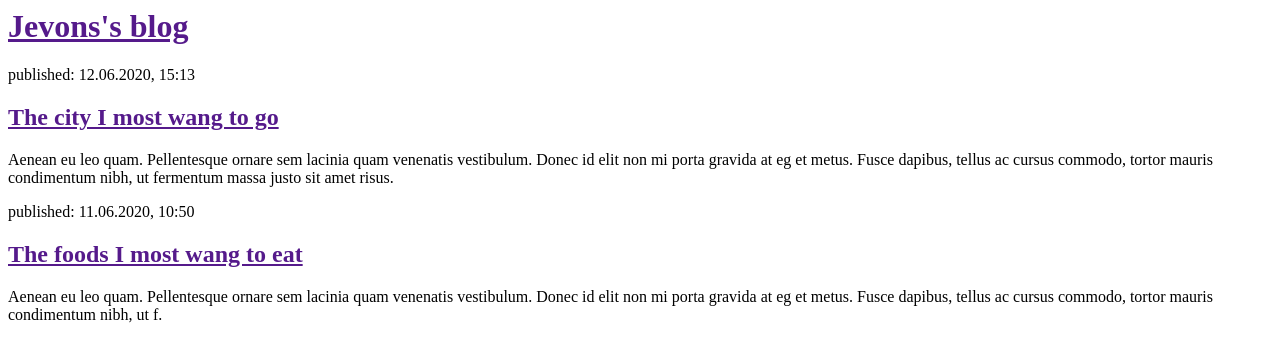
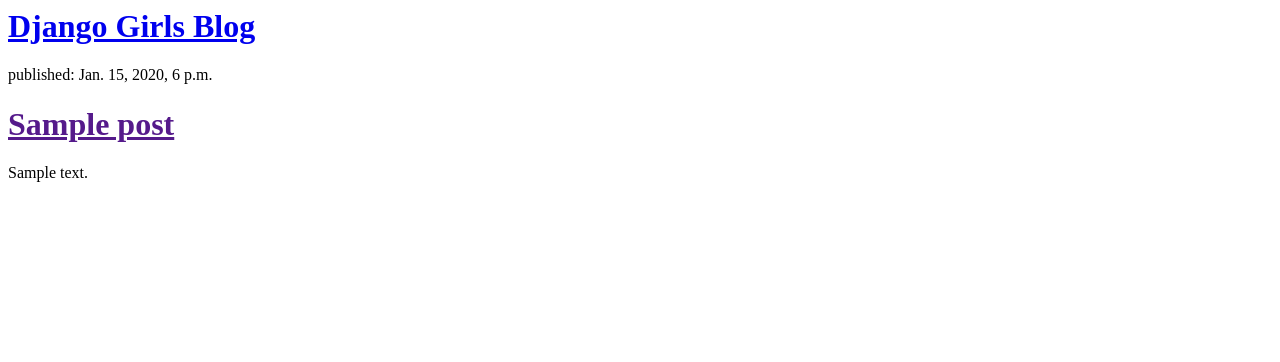
Before and after one commit to Jevons-Leee/my-first-blog, a Django app: page / in a window 1280 px wide. Shown: the top 362 px of the page. Run offline with Django 3.2, Linux system fonts and the light colour scheme; tables that the repository leaves empty hold one stand-in row (values such as "Sample post").

Commit message:
Modified templates to display posts from database

```diff
--- a/blog/templates/blog/post_list.html
+++ b/blog/templates/blog/post_list.html
@@ -2,23 +2,17 @@
     <head>
         <title>Jevons's blog</title>
     </head>
-    <body>
-        <div>
-            <h1><a href="">Jevons's blog</a></h1>
-        </div>
+		<body>
+			<div>
+				<h1><a href="/">Django Girls Blog</a></h1>
+			</div>
 
-		 <div>
-            published: 12.06.2020, 15:13</p>
-			<h2><a href="">The city I most wang to go</a></h2>
-			<p>Aenean eu leo quam. Pellentesque ornare sem lacinia quam venenatis vestibulum. Donec id elit non mi porta gravida at eg
-			et metus. Fusce dapibus, tellus ac cursus commodo, tortor mauris condimentum nibh, ut fermentum massa justo sit amet risus.</p>
-		<div>
-
-		<div>
-			published: 11.06.2020, 10:50</p>
-			<h2><a href="">The foods I most wang to eat</a></h2>
-			<p>Aenean eu leo quam. Pellentesque ornare sem lacinia quam venenatis vestibulum. Donec id elit non mi porta gravida at eg
-			et metus. Fusce dapibus, tellus ac cursus commodo, tortor mauris condimentum nibh, ut f.</p>
-		<div>
-	</body>
+			{% for post in posts %}
+			<div>
+				<p>published: {{ post.published_date }}</p>
+				<h1><a href="">{{ post.title }}</a></h1>
+				<p>{{ post.text|linebreaksbr }}</p>
+			</div>
+		{% endfor %}
+		</body>
 </html>
--- a/blog/views.py
+++ b/blog/views.py
@@ -1,5 +1,8 @@
 from django.shortcuts import render
+from django.utils import timezone
+from .models import Post
 
 # Create your views here.
 def post_list(request):
-    return render(request, 'blog/post_list.html', {})
+    posts = Post.objects.filter(published_date__lte=timezone.now()).order_by('published_date')
+    return render(request, 'blog/post_list.html', {'posts': posts})
```
